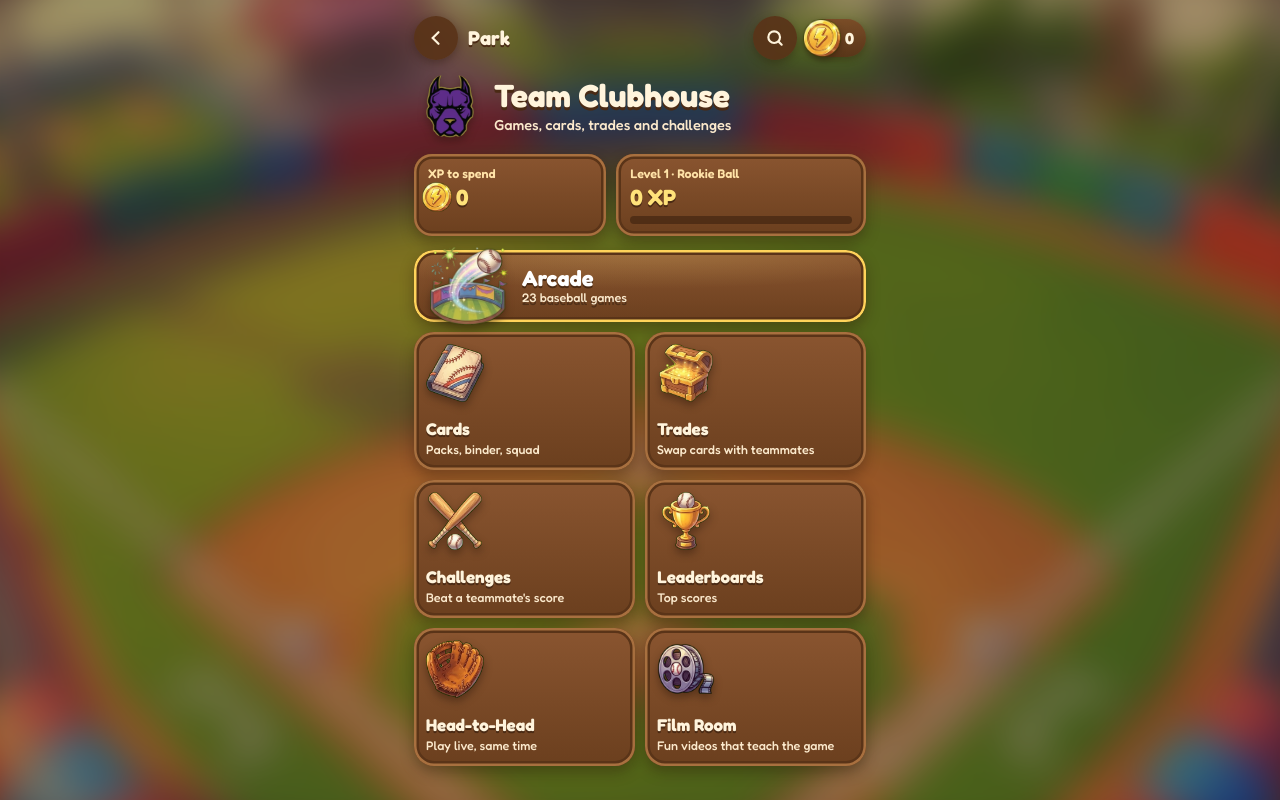
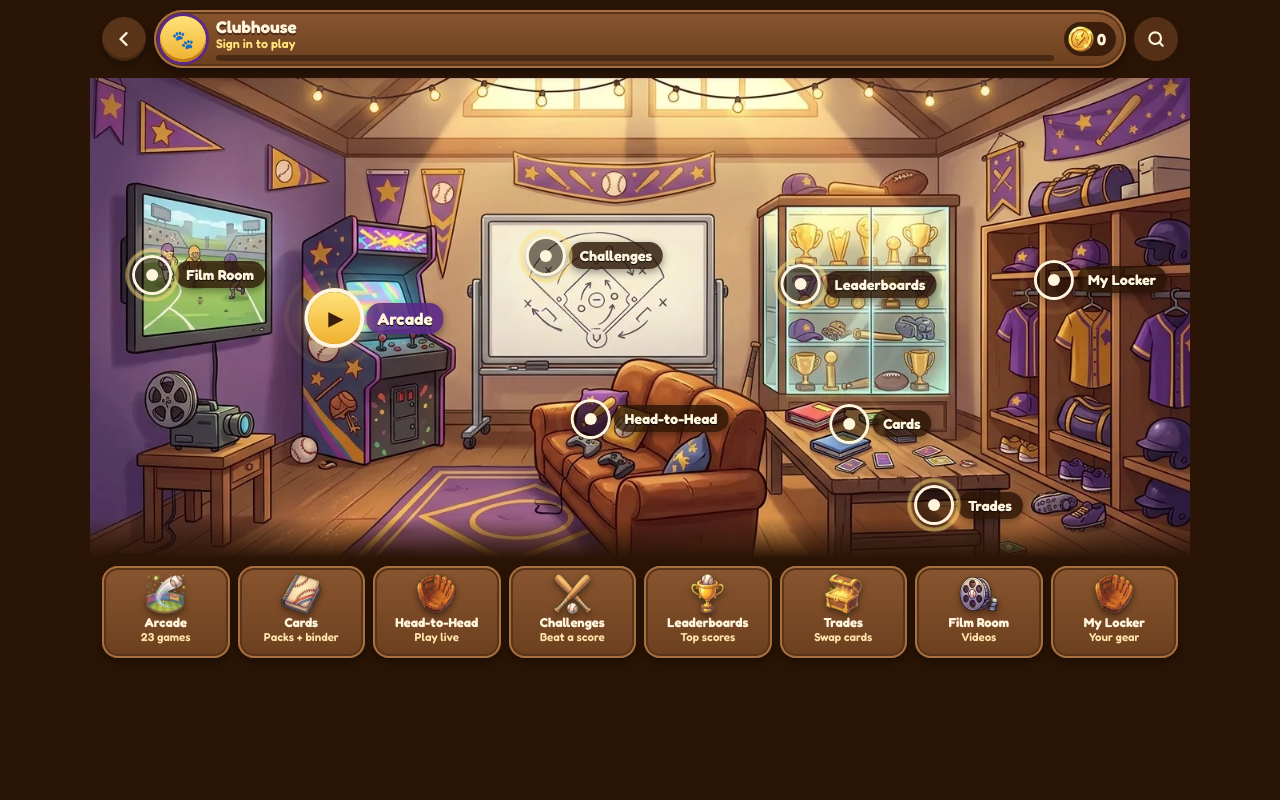
Before and after one commit to KeeganBeckstrom-CU/bigdawgz-dugout-next, a plain HTML site: page clubhouse/index.html in a window 1280 px wide. Drawn offline with Linux system fonts and the light colour scheme.

Commit message:
Clubhouse: a painted room you look around, like a game menu
- New room art (Flow / Nano Banana) in the park's cartoon style, team purple and gold
- Swipe or drag to look around; tap a spot: TV = Film Room, arcade = Arcade, whiteboard = Challenges,
  couch = Head-to-Head, trophy case = Leaderboards, table = Cards, floor cards = Trades, lockers = My Locker
- Your player card up top (level, XP bar, XP to spend); quick buttons for every spot under the room
- Whole room shows at once on wide screens; keyboard arrows, focus rings, reduced motion

Co-Authored-By: Claude Opus 5.5 <noreply@anthropic.com>
Claude-Session: https://claude.ai/code/session_01PVX6chh9mM1pHjWxsQmb68

```diff
--- /dev/null
+++ b/assets/clubroom.css
@@ -0,0 +1,64 @@
+/* Clubhouse room, in the painted park style */
+*{box-sizing:border-box;-webkit-tap-highlight-color:transparent}
+html,body{margin:0;background:#2a1406;color:#fff4dc;font-family:Fredoka,system-ui,sans-serif;overscroll-behavior:none}
+a{color:inherit;text-decoration:none}
+button{font:inherit;color:inherit;border:0;background:none;cursor:pointer;padding:0}
+:focus{outline:none}:focus-visible{outline:3px solid #7fd0ff;outline-offset:3px;border-radius:14px}
+.cr{max-width:1100px;margin:0 auto;min-height:100dvh;display:flex;flex-direction:column}
+
+/* top: back + your player card */
+.crtop{position:relative;z-index:5;display:flex;align-items:center;gap:8px;padding:calc(10px + env(safe-area-inset-top)) 12px 10px}
+.crb{flex:none;width:44px;height:44px;border-radius:22px;background:#5a3418;display:grid;place-items:center;box-shadow:inset 0 -3px 0 rgba(0,0,0,.25),0 3px 8px rgba(0,0,0,.35)}
+.me{flex:1;min-width:0;display:flex;align-items:center;gap:10px;padding:6px 10px 6px 6px;border-radius:30px;background:linear-gradient(180deg,#8a5530,#6b3f1e);box-shadow:inset 0 0 0 2px #a8703f,inset 0 0 0 4px #5a3418,0 4px 10px rgba(0,0,0,.4)}
+.av{flex:none;width:46px;height:46px;border-radius:23px;display:grid;place-items:center;font-weight:700;font-size:18px;color:#3c1e0c;background:linear-gradient(180deg,#ffe27a,#f0b02e);box-shadow:inset 0 -3px 0 #c47f12,0 0 0 3px #5b2a86}
+.mt{flex:1;min-width:0;display:flex;flex-direction:column;line-height:1.15}
+.mt b{font-size:17px;white-space:nowrap;overflow:hidden;text-overflow:ellipsis;text-shadow:0 2px 0 #4a2a14}
+.mt small{font-size:12.5px;font-weight:600;color:#ffe27a;white-space:nowrap;overflow:hidden;text-overflow:ellipsis}
+.mt .bar{display:block;height:6px;margin-top:4px;border-radius:3px;background:rgba(40,20,8,.55);overflow:hidden}
+.mt .bar i{display:block;height:100%;width:0;background:linear-gradient(90deg,#ffd35a,#ffe9a0)}
+.xp{flex:none;display:flex;align-items:center;gap:3px;padding:4px 10px 4px 4px;border-radius:18px;background:#3c1e0c;font-weight:700;font-variant-numeric:tabular-nums}
+.xp img{width:26px;height:26px}
+.zs-btn{flex:none}
+
+/* the room */
+.roomwrap{position:relative;flex:none}
+.room{overflow-x:auto;overflow-y:hidden;scrollbar-width:none;cursor:grab;touch-action:pan-x pan-y;-webkit-overflow-scrolling:touch}
+.room::-webkit-scrollbar{display:none}
+.stage{position:relative;height:min(60dvh,560px);aspect-ratio:1376/767;min-width:100%}
+@media (min-aspect-ratio:1376/767){.stage{height:auto;width:100%}}
+.art{position:absolute;inset:0;width:100%;height:100%;object-fit:cover;user-select:none;-webkit-user-drag:none;pointer-events:none}
+.roomwrap::after{content:"";position:absolute;left:0;right:0;bottom:0;height:40px;background:linear-gradient(180deg,transparent,#2a1406);pointer-events:none}
+
+/* hot spots: ring + label, like a game menu */
+.hs{position:absolute;transform:translate(-50%,-50%);display:flex;align-items:center;gap:6px;z-index:2}
+.hs i{position:relative;flex:none;width:34px;height:34px;border-radius:50%;background:rgba(20,10,4,.55);box-shadow:0 0 0 3px #fff4dc,0 3px 8px rgba(0,0,0,.5);display:grid;place-items:center;font-style:normal;font-size:15px;color:#3c1e0c}
+.hs i::before{content:"";width:12px;height:12px;border-radius:50%;background:#fff4dc}
+.hs i::after{content:"";position:absolute;inset:-3px;border-radius:50%;border:3px solid #ffe27a;opacity:0;animation:hsping 2.4s ease-out infinite}
+.hs:nth-child(odd) i::after{animation-delay:1.2s}
+@keyframes hsping{0%{opacity:.9;transform:scale(1)}100%{opacity:0;transform:scale(1.8)}}
+.hs span{padding:5px 11px;border-radius:14px;background:rgba(42,20,6,.82);font-weight:700;font-size:14.5px;white-space:nowrap;text-shadow:0 1px 0 #000;box-shadow:0 3px 8px rgba(0,0,0,.4)}
+.hs.play i{width:52px;height:52px;background:linear-gradient(180deg,#ffe27a,#f0b02e);box-shadow:0 0 0 4px #fff4dc,0 0 22px rgba(255,211,90,.8);font-size:20px;padding-left:3px}
+.hs.play i::before{display:none}
+.hs.play span{font-size:17px;background:rgba(91,42,134,.9)}
+.hs:hover i,.hs.hot i,.hs:focus-visible i{transform:scale(1.15)}
+.hs:hover span,.hs.hot span{background:#f0b02e;color:#3c1e0c;text-shadow:none}
+.hs:active i{transform:scale(.92)}
+.hs i{transition:transform .15s}
+
+.pan{position:absolute;top:50%;transform:translateY(-50%);z-index:3;width:44px;height:64px;font-size:34px;line-height:1;color:#fff4dc;background:rgba(42,20,6,.6);box-shadow:0 3px 10px rgba(0,0,0,.4)}
+.pan.l{left:0;border-radius:0 18px 18px 0}.pan.r{right:0;border-radius:18px 0 0 18px}
+.pan[hidden]{display:none}
+.look{position:absolute;left:50%;bottom:20px;transform:translateX(-50%);z-index:3;padding:7px 14px;border-radius:16px;background:rgba(42,20,6,.82);font-weight:700;font-size:14px;transition:opacity .4s;pointer-events:none;white-space:nowrap}
+.look.gone,.look[hidden]{opacity:0}
+
+/* quick list under the room */
+.spots{display:grid;grid-template-columns:repeat(4,minmax(0,1fr));gap:8px;padding:8px 12px calc(18px + env(safe-area-inset-bottom))}
+.spots a{display:flex;flex-direction:column;align-items:center;gap:1px;padding:8px 4px;min-height:92px;border-radius:16px;text-align:center;background:linear-gradient(180deg,#8a5530,#6b3f1e);box-shadow:inset 0 0 0 2px #a8703f,inset 0 0 0 4px #5a3418,0 4px 10px rgba(0,0,0,.35)}
+.spots a:active{transform:scale(.96)}
+.spots img{width:40px;height:40px;object-fit:contain;filter:drop-shadow(0 3px 3px rgba(0,0,0,.4))}
+.spots b{font-size:13px;line-height:1.1}.spots small{font-size:11.5px;color:#ffe3a8;font-weight:600}
+@media (min-width:700px){.spots{grid-template-columns:repeat(8,minmax(0,1fr))}}
+@media (prefers-reduced-motion:reduce){.hs i::after{animation:none}}
+.pan{top:auto;bottom:14px;transform:none;width:44px;height:44px;font-size:28px;border-radius:22px!important}
+.pan.l{left:8px}.pan.r{right:8px}
+.look{top:10px;bottom:auto}
--- /dev/null
+++ b/assets/clubroom.js
@@ -0,0 +1,56 @@
+/* Clubhouse room: your player card up top, a painted room you swipe around, tap a spot to go there. */
+(function () {
+  var room = document.getElementById('room'), look = document.getElementById('look');
+  /* player card */
+  try {
+    var p = Profile.data, L = Profile.level();
+    if (Profile.linked && p) {
+      document.getElementById('mn').textContent = p.n || p.name || 'Player';
+      document.getElementById('ml').textContent = 'Level ' + L.num + ' · ' + L.n;
+      document.getElementById('mb').style.width = L.pct + '%';
+      document.getElementById('mx').textContent = (p.bank != null ? p.bank : p.xp || 0).toLocaleString();
+      var num = p.num || p.no || '', nm = String(p.n || 'P');
+      document.getElementById('av').textContent = num ? num : nm.replace(/[^A-Za-z0-9 ]/g, '').split(' ').map(function (w) { return w[0]; }).join('').slice(0, 2).toUpperCase();
+    } else {
+      var me = document.getElementById('me'); me.href = '../app/#signin';
+      document.getElementById('av').textContent = '🐾';
+    }
+  } catch (e) {}
+
+  /* start looking at the middle of the room (couch + whiteboard) */
+  function center() { room.scrollLeft = (room.scrollWidth - room.clientWidth) * .45; }
+  if (document.readyState === 'complete') center(); else addEventListener('load', center);
+  setTimeout(center, 50);
+
+  /* drag to look around with a mouse too */
+  var down = null;
+  room.addEventListener('pointerdown', function (e) { if (e.pointerType !== 'mouse') return; down = { x: e.clientX, s: room.scrollLeft, moved: false }; });
+  addEventListener('pointermove', function (e) { if (!down) return; var dx = e.clientX - down.x; if (Math.abs(dx) > 4) down.moved = true; room.scrollLeft = down.s - dx; });
+  addEventListener('pointerup', function () { setTimeout(function () { down = null; }, 0); });
+  room.addEventListener('click', function (e) { if (down && down.moved) { e.preventDefault(); e.stopPropagation(); } }, true);
+
+  document.querySelectorAll('[data-pan]').forEach(function (b) {
+    b.addEventListener('click', function () { room.scrollBy({ left: +b.dataset.pan * room.clientWidth * .6, behavior: 'smooth' }); });
+  });
+  room.addEventListener('keydown', function (e) {
+    if (e.key === 'ArrowRight') room.scrollBy({ left: 120, behavior: 'smooth' });
+    if (e.key === 'ArrowLeft') room.scrollBy({ left: -120, behavior: 'smooth' });
+  });
+  /* hide the "swipe" hint once they look around; show the arrows only when there's more room */
+  function edges() {
+    var max = room.scrollWidth - room.clientWidth;
+    document.querySelector('.pan.l').hidden = room.scrollLeft < 8;
+    document.querySelector('.pan.r').hidden = room.scrollLeft > max - 8 || max < 8;
+    if (max < 8) look.hidden = true;
+  }
+  var moved = 0;
+  room.addEventListener('scroll', function () { if (++moved > 3) look.classList.add('gone'); edges(); }, { passive: true });
+  addEventListener('resize', edges); setTimeout(edges, 120);
+
+  /* tapping a spot on the list lights up the same spot in the room */
+  document.querySelectorAll('.hs,.spots a').forEach(function (a) {
+    a.addEventListener('click', function () { try { Sound.tone(660, .07, 'sine', .06); } catch (e) {} });
+    a.addEventListener('pointerenter', function () { var h = document.querySelector('.hs[data-k="' + a.dataset.k + '"]'); h && h.classList.add('hot'); });
+    a.addEventListener('pointerleave', function () { var h = document.querySelector('.hs[data-k="' + a.dataset.k + '"]'); h && h.classList.remove('hot'); });
+  });
+})();
--- a/clubhouse/index.html
+++ b/clubhouse/index.html
@@ -9,47 +9,53 @@
 <link rel="preconnect" href="https://fonts.googleapis.com">
 <link rel="preconnect" href="https://fonts.gstatic.com" crossorigin>
 <link href="https://fonts.googleapis.com/css2?family=Fredoka:wght@500;600;700&display=swap" rel="stylesheet">
-<link rel="stylesheet" href="../assets/arcade/arcade.css">
-<link rel="stylesheet" href="../assets/clubhouse.css">
+<link rel="preload" as="image" href="../assets/img/clubhouse-room.webp">
+<link rel="stylesheet" href="../assets/clubroom.css">
 </head>
 <body>
-<img class="bgfill" src="../assets/img/park.jpg" alt="">
-<div class="app">
-  <header class="ghead">
-    <a class="gx" href="../" aria-label="Back to the park"><svg width="20" height="20" viewBox="0 0 24 24" fill="none" stroke="currentColor" stroke-width="2.6" stroke-linecap="round" aria-hidden="true"><path d="M15 5l-7 7 7 7"/></svg></a>
-    <span><b>Park</b></span>
-    <span class="coins" aria-label="Your XP"><img src="../assets/img/coin.png" alt=""><b id="xp">0</b></span>
+<div class="cr">
+  <header class="crtop ghead">
+    <a class="crb" href="../" aria-label="Back to the park"><svg width="20" height="20" viewBox="0 0 24 24" fill="none" stroke="currentColor" stroke-width="2.8" stroke-linecap="round" aria-hidden="true"><path d="M15 5l-7 7 7 7"/></svg></a>
+    <a class="me" id="me" href="../app/#go=me">
+      <span class="av" id="av">?</span>
+      <span class="mt"><b id="mn">Clubhouse</b><small id="ml">Sign in to play</small><span class="bar"><i id="mb"></i></span></span>
+      <span class="xp"><img src="../assets/img/coin.png" alt=""><b id="mx">0</b></span>
+    </a>
   </header>
-  <div class="hubtitle"><img src="../assets/img/team-logo.png" alt=""><div><h1>Team Clubhouse</h1><p>Games, cards, trades and challenges</p></div></div>
 
-  <section class="clxp" aria-label="Your progress">
-    <div><small>XP to spend</small><b><img src="../assets/img/coin.png" alt=""><span id="bank">0</span></b></div>
-    <div><small id="lvn">Rookie Ball</small><b id="lvxp">0 XP</b><span class="bar"><i id="lvbar"></i></span></div>
-  </section>
+  <div class="roomwrap">
+    <div class="room" id="room" tabindex="0" aria-label="The clubhouse. Swipe to look around, tap a spot to go there.">
+      <div class="stage" id="stage">
+        <img class="art" src="../assets/img/clubhouse-room.webp" alt="" draggable="false">
+        <a class="hs" href="film.html" style="left:10%;top:41%" data-k="film"><i></i><span>Film Room</span></a>
+        <a class="hs play" href="../play/" style="left:26%;top:50%" data-k="play"><i>▶</i><span>Arcade</span></a>
+        <a class="hs" href="../app/#go=chal" style="left:46%;top:37%" data-k="chal"><i></i><span>Challenges</span></a>
+        <a class="hs" href="../app/#go=duel" style="left:51%;top:71%" data-k="duel"><i></i><span>Head-to-Head</span></a>
+        <a class="hs" href="../app/#go=boards" style="left:70%;top:43%" data-k="boards"><i></i><span>Leaderboards</span></a>
+        <a class="hs" href="../app/#go=cards" style="left:72%;top:72%" data-k="cards"><i></i><span>Cards</span></a>
+        <a class="hs" href="../app/#go=trade" style="left:80%;top:89%" data-k="trade"><i></i><span>Trades</span></a>
+        <a class="hs" href="../locker/" style="left:92%;top:42%" data-k="locker"><i></i><span>My Locker</span></a>
+      </div>
+    </div>
+    <button class="pan l" data-pan="-1" aria-label="Look left">‹</button>
+    <button class="pan r" data-pan="1" aria-label="Look right">›</button>
+    <div class="look" id="look" aria-hidden="true">👆 Swipe to look around</div>
+  </div>
 
-  <div class="cltiles">
-    <a class="cltile big" href="../play/"><img src="../assets/img/games/derby.png" alt=""><span><b>Arcade</b><small>23 baseball games</small></span></a>
-    <a class="cltile" href="../app/#go=cards"><img src="../assets/img/binder.png" alt=""><b>Cards</b><small>Packs, binder, squad</small></a>
-    <a class="cltile" href="../app/#go=trade"><img src="../assets/img/chest-open.png" alt=""><b>Trades</b><small>Swap cards with teammates</small></a>
-    <a class="cltile" href="../app/#go=chal"><img src="../assets/img/bats.png" alt=""><b>Challenges</b><small>Beat a teammate's score</small></a>
-    <a class="cltile" href="../app/#go=boards"><img src="../assets/img/trophy.png" alt=""><b>Leaderboards</b><small>Top scores</small></a>
-    <a class="cltile" href="../app/#go=duel"><img src="../assets/img/glove.png" alt=""><b>Head-to-Head</b><small>Play live, same time</small></a>
-    <a class="cltile" href="film.html"><img src="../assets/img/cat/film.png" alt=""><b>Film Room</b><small>Fun videos that teach the game</small></a>
-  </div>
+  <nav class="spots" aria-label="Clubhouse spots">
+    <a href="../play/" data-k="play"><img src="../assets/img/games/derby.png" alt=""><b>Arcade</b><small>23 games</small></a>
+    <a href="../app/#go=cards" data-k="cards"><img src="../assets/img/binder.png" alt=""><b>Cards</b><small>Packs + binder</small></a>
+    <a href="../app/#go=duel" data-k="duel"><img src="../assets/img/glove.png" alt=""><b>Head-to-Head</b><small>Play live</small></a>
+    <a href="../app/#go=chal" data-k="chal"><img src="../assets/img/bats.png" alt=""><b>Challenges</b><small>Beat a score</small></a>
+    <a href="../app/#go=boards" data-k="boards"><img src="../assets/img/trophy.png" alt=""><b>Leaderboards</b><small>Top scores</small></a>
+    <a href="../app/#go=trade" data-k="trade"><img src="../assets/img/chest-open.png" alt=""><b>Trades</b><small>Swap cards</small></a>
+    <a href="film.html" data-k="film"><img src="../assets/img/cat/film.png" alt=""><b>Film Room</b><small>Videos</small></a>
+    <a href="../locker/" data-k="locker"><img src="../assets/img/glove.png" alt=""><b>My Locker</b><small>Your gear</small></a>
+  </nav>
 </div>
 <script src="../assets/sound.js"></script>
 <script src="../assets/profile.js"></script>
-<script>
-(function () {
-  var p = Profile.data, L = Profile.level();
-  document.getElementById('xp').textContent = p.xp.toLocaleString();
-  document.getElementById('bank').textContent = (p.bank != null ? p.bank : p.xp).toLocaleString();
-  document.getElementById('lvn').textContent = 'Level ' + L.num + ' · ' + L.n;
-  document.getElementById('lvxp').textContent = p.xp.toLocaleString() + ' XP';
-  document.getElementById('lvbar').style.width = L.pct + '%';
-  document.querySelectorAll('.cltile').forEach(function (a) { a.addEventListener('click', function () { Sound.tone(660, .07, 'sine', .06); }); });
-})();
-</script>
+<script src="../assets/clubroom.js"></script>
 <script src="../assets/search.js"></script>
 </body>
 </html>
```
Also changed, not shown: assets/img/clubhouse-room-sm.webp (added), assets/img/clubhouse-room.webp (added).
